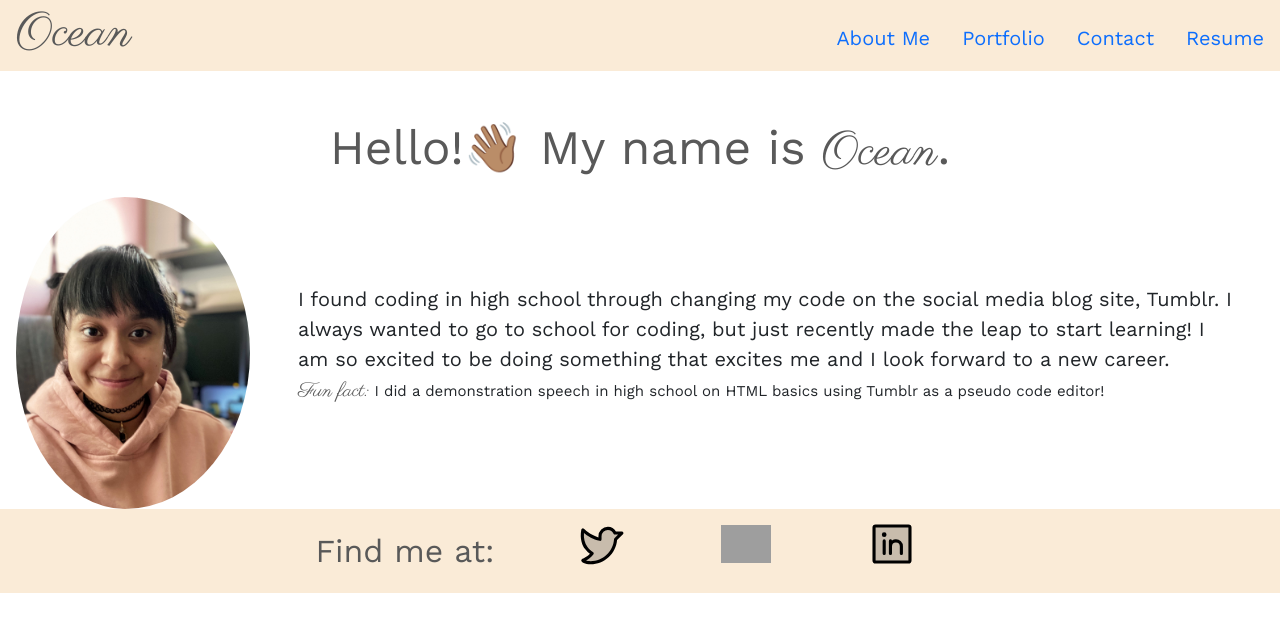
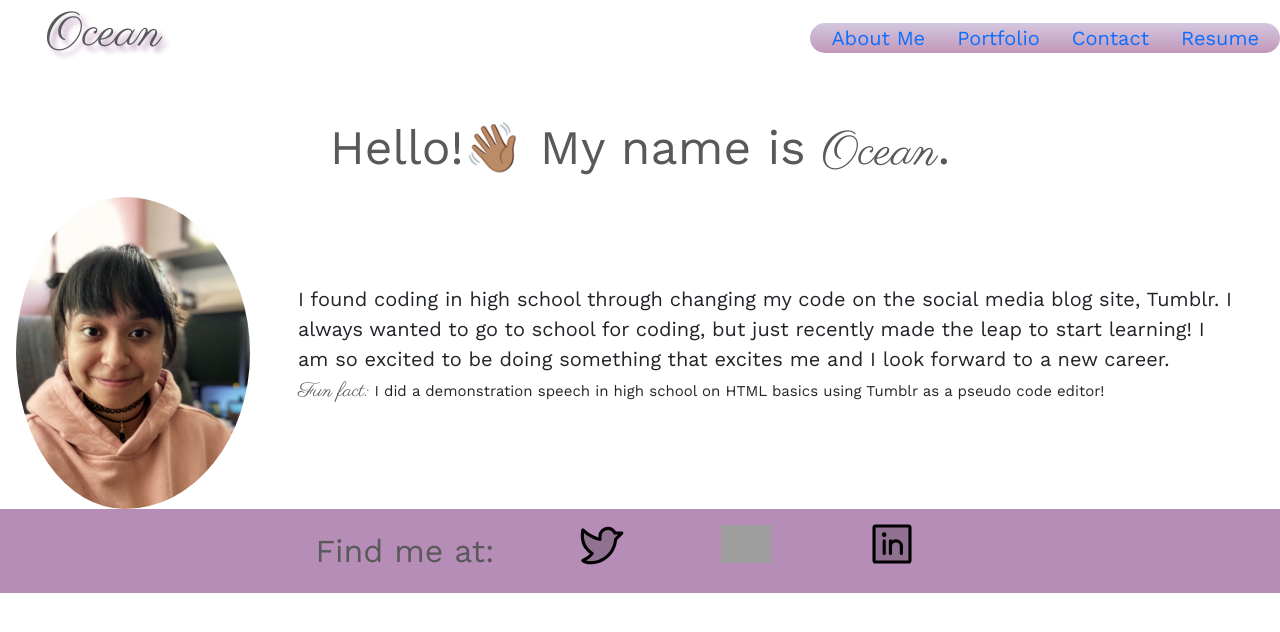
Before and after one commit to oceanlatte/my-react-portfolio, a React (Create React App) app: page / in a window 1280 px wide. Shown: the top 632 px of the page. Built offline with nearby package versions, Linux system fonts and the light colour scheme; grey boxes are pictures that could not be loaded.

Commit message:
remove bkg on nav bar; add drop shadow to h1; add gradiant to nav links bkg

```diff
--- a/src/App.css
+++ b/src/App.css
@@ -3,9 +3,11 @@
 :root {
   --tan: #FAEBD7;
   --gray: #595959;
+  --lavendar: #b58db6;
   --work-sans: 'Work Sans', sans-serif;
   --parisienne: 'Parisienne', cursive;
   --lavender-gradient: linear-gradient(to top, #b58db6, #c3aacb, #d4c7df, #e7e3f0, #ffffff);
+  --header-gradient: linear-gradient(to bottom, #d4c7df, #cfbbd6, #caafcd, #c6a3c3, #c297b8);
 }
 
 body {
@@ -30,6 +32,13 @@ h1 a {
   color: #595959;
 }
 
+#header-name {
+  text-shadow: 5px 5px 5px var(--lavendar);
+  border-radius: 80px;
+  padding: 0 30px;
+  backdrop-filter: blur(10px);
+}
+
 /* -----UTILS------- */
 
 h2, h3, h4 {
@@ -52,12 +61,14 @@ h2, h3, h4 {
 
 header {
   padding-top: 5px;
-  background-color: var(--tan);
 }
 
 .nav-links {
   font-family: 'Work Sans', sans-serif;
   font-size: 1.25rem;
+  background-image: var(--header-gradient);
+  border-radius: 30px;
+  padding: 0 5px;
 }
 
 .nav-links a {
@@ -124,7 +135,7 @@ header {
   color: var(--gray);
 }
 
- /* ----Popover Styling ----- */
+ /* ----Popover Styling -----
  #popover {
   background-color: #e6e6e6;
   width: fit-content;
@@ -133,7 +144,7 @@ header {
   font-size: 15px;
   visibility: hidden;
   border-radius: 10px;
- }
+ } */
 
  /* ----- Resume Styling ------ */
 .resume {
@@ -147,7 +158,7 @@ header {
 
 /* ---- Footer Styling ---- */
 footer {
-  background-color: var(--tan);
+  background-color: var(--lavendar);
   font-size: 2rem;
   font-family: var(--work-sans);
   color: var(--gray);
--- a/src/components/Header.js
+++ b/src/components/Header.js
@@ -25,7 +25,8 @@ function Header(props) {
   return (
     <header className='d-flex justify-content-between align-items-center'>
       <h1 className='mx-3'>
-        <a href='/' onClick={() => setLinkSelected(null)}>Ocean</a>
+        <a href='/' onClick={() => setLinkSelected(null)}>
+          <span id='header-name'>Ocean</span></a>
       </h1>
       <Nav
         linkSelected={linkSelected}
```
